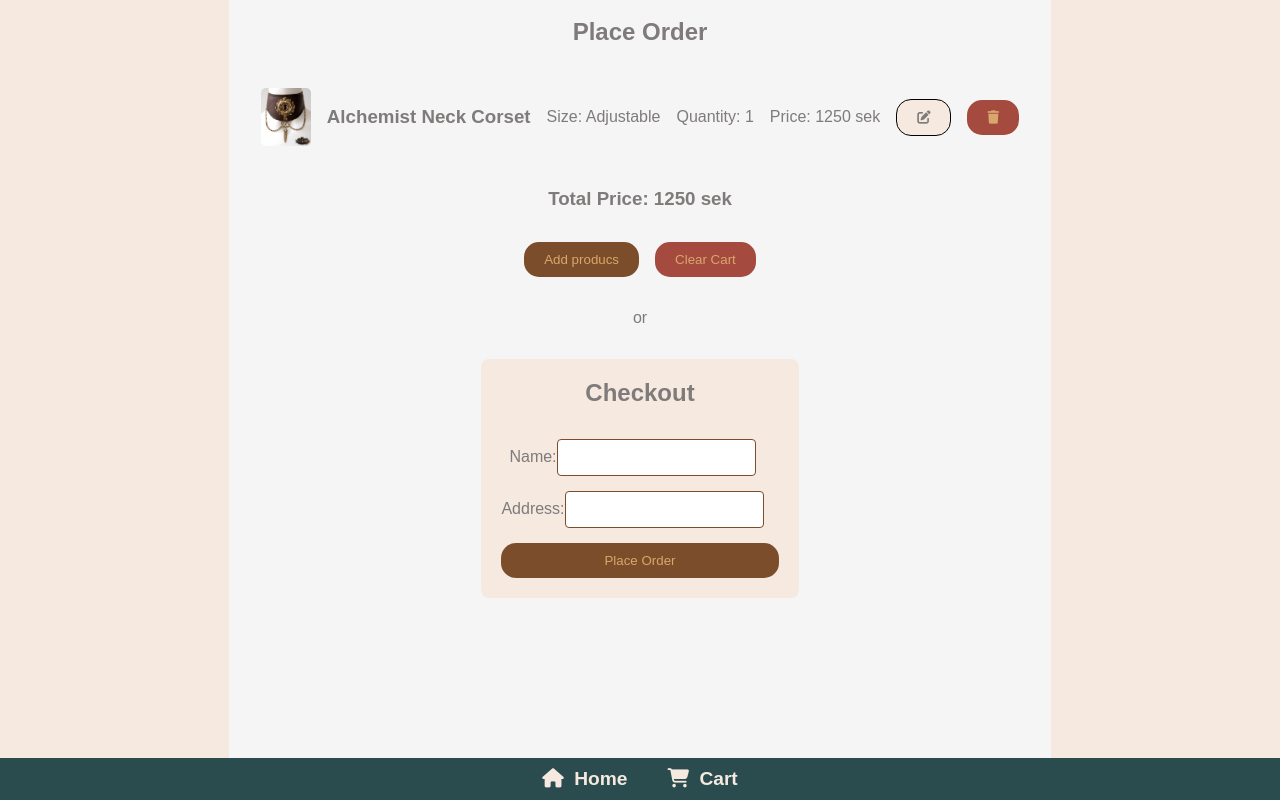
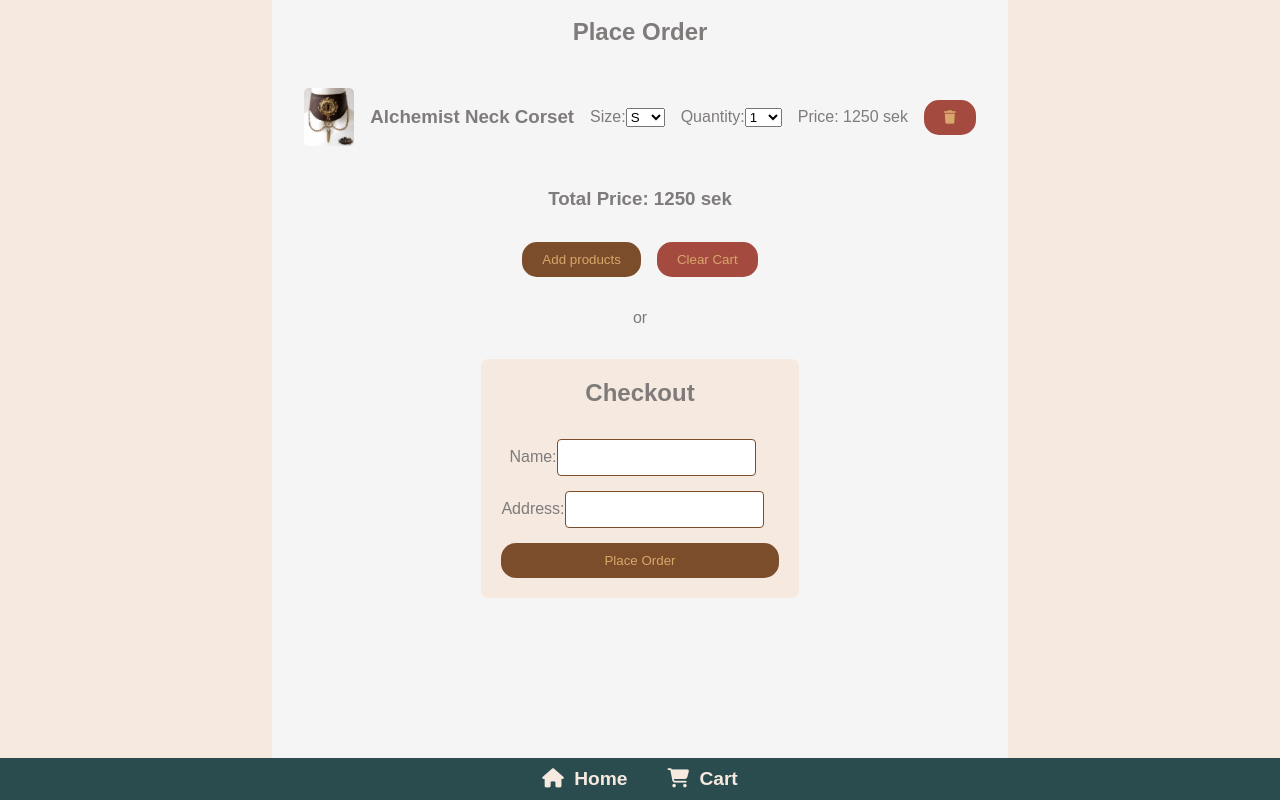
Before and after one commit to annagabain/my-steampunk-shop, a React (Vite) app: page /my-steampunk-shop/product/1 in a window 1280 px wide. Both pictures are taken after a click on the button "Add to Cart". Shown: the part 14-814 px from the top of the page. Built offline with nearby package versions, Linux system fonts and the light colour scheme; a web font is replaced by a local one.

Commit message:
Add quantitiy edit option and update product sizes

```diff
--- a/public/data/products.json
+++ b/public/data/products.json
@@ -5,7 +5,8 @@
     "description": "This choker made of high quality Italian leather is very stylish and comfort for fit even for every day wearing. Handmade custom collar with chain Leash we will make by your measurements for perfect fit. Collection ''Aphrodite''.",
     "price": 1250,
     "image": "/my-steampunk-shop/images/alchemist-neck-corset.jpg",
-    "sizes": "Adjustable"
+    "size": "M",
+    "availableSizes": ["S", "M", "L", "XL"]
   },
   {
     "id": 2,
@@ -13,7 +14,8 @@
     "description": "A stylish steampunk hat.",
     "price": 850,
     "image": "/my-steampunk-shop/images/steampunk-hat.jpg",
-    "size": "Medium"
+    "size": "M",
+    "availableSizes": ["S", "M", "L", "XL"]
   },
   {
     "id": 3,
@@ -21,7 +23,8 @@
     "description": "A stylish multi-purpose necklace.",
     "price": 450,
     "image": "/my-steampunk-shop/images/steampunk-necklace-brooch.jpg",
-    "size": "One Size"
+    "size": "OS",
+    "availableSizes": ["OS"]
   },
   {
     "id": 4,
@@ -29,7 +32,8 @@
     "description": "Vintage goggles for steampunk enthusiasts.",
     "price": 2500,
     "image": "/my-steampunk-shop/images/steampunk-leather-bag.jpg",
-    "size": "Large"
+    "size": "L",
+    "availableSizes": ["M", "L", "XL"]
   },
   {
     "id": 5,
@@ -37,6 +41,7 @@
     "description": "Vintage goggles for steampunk enthusiasts.",
     "price": 500,
     "image": "/my-steampunk-shop/images/steampunk-goggles.jpg",
-    "size": "Standard"
+    "size": "Standard",
+    "availableSizes": ["S", "M", "L", "Standard"]
   }
 ]
--- a/src/components/Cart.tsx
+++ b/src/components/Cart.tsx
@@ -5,9 +5,8 @@ import './Cart.css';
 import NavBar from './NavBar';
 import Checkout from './Checkout';
 
-
 const Cart = () => {
-    const { cart, removeFromCart, clearCart } = useCart();
+    const { cart, removeFromCart, clearCart, updateItem } = useCart(); // Import updateItem here
 
     const totalItems = cart.reduce((acc, item) => acc + item.quantity, 0);
     const totalPrice = cart.reduce((acc, item) => acc + item.product.price * item.quantity, 0);
@@ -16,15 +15,22 @@ const Cart = () => {
         return (
             <>
                 <div className="cart">
-                    <h1>Your cart is empty.</h1>;
-                    <Link to="/"><button>Add producs</button></Link>
+                    <h1>Your cart is empty.</h1>
+                    <Link to="/"><button>Add products</button></Link>
                 </div>
-
                 <NavBar />
             </>
         );
     }
 
+    const handleSizeChange = (productId: number, newSize: string) => {
+        updateItem(productId, { size: newSize });
+        console.log("Updated size for productId", productId, "to", newSize);
+    };
+
+    const handleQuantityChange = (productId: number, newQuantity: number) => {
+        updateItem(productId, { quantity: newQuantity }); // Update quantity in the context
+    };
 
     return (
         <div>
@@ -35,12 +41,32 @@ const Cart = () => {
                         <li key={product.id}>
                             <img src={product.image} alt={product.name} />
                             <h3>{product.name}</h3>
-                            <p>Size: {product.size} </p>
-                            <p>Quantity: {quantity}</p>
-
+                            <p>
+                                Size:
+                                <select
+                                    value={product.size}
+                                    onChange={(e) => handleSizeChange(product.id, e.target.value)}
+                                >
+                                    {product.availableSizes.map(size => (
+                                        <option key={size} value={size}>{size}</option>
+                                    ))}
+                                </select>
+                            </p>
+                            <p>
+                                Quantity:
+                                <select
+                                    value={quantity}
+                                    onChange={(e) => handleQuantityChange(product.id, parseInt(e.target.value))}
+                                >
+                                    {[...Array(10).keys()].map(num => (
+                                        <option key={num + 1} value={num + 1}>{num + 1}</option>
+                                    ))}
+                                </select>
+                            </p>
                             <p>Price: {product.price} sek</p>
-                            <button className='button-white' ><i className="fa-solid fa-pen-to-square"></i></button>
-                            <button className='button-red' onClick={() => removeFromCart(product.id)}><i className="fa-solid fa-trash"></i></button>
+                            <button className='button-red' onClick={() => removeFromCart(product.id)}>
+                                <i className="fa-solid fa-trash"></i>
+                            </button>
                         </li>
                     ))}
                 </ul>
@@ -48,21 +74,12 @@ const Cart = () => {
                 <h3>Total Price: {totalPrice} sek</h3>
 
                 <section className='proceed-to-payment-area'>
-                <Link to="/"><button>Add producs</button></Link>
-
+                    <Link to="/"><button>Add products</button></Link>
                     <button className='button-red' onClick={clearCart}>Clear Cart</button>
-
-                    {/* <button className='button-white'>Update Address</button> */}
-
-                    {/* <Link to="/checkout"><button>Pay now</button></Link> */}
-
-                    {/* <Link to="/checkout"><button>Check out</button></Link> */}
-
                 </section>
                 <p>or</p>
                 <Checkout />
             </div>
-
             <NavBar />
         </div>
     );
--- a/src/components/ProductDetails.tsx
+++ b/src/components/ProductDetails.tsx
@@ -12,8 +12,10 @@ const ProductDetails = () => {
   const { addToCart } = useCart();
   const navigate = useNavigate();
 
-  const sizes = ["Adjustable", "Medium", "One Size", "Large", "Standard"]; // Define sizes
-  const [selectedSize, setSelectedSize] = useState(sizes[0]); // Default size
+  // const sizes = ["Adjustable", "Medium", "One Size", "Large", "Standard"];
+  // const [selectedSize, setSelectedSize] = useState(sizes[0]);
+
+  const [selectedSize, setSelectedSize] = useState<string>("");
 
   useEffect(() => {
     // Add the 'product-details-body' class to the body element
@@ -61,12 +63,14 @@ const ProductDetails = () => {
 
         {/* Size Selection Dropdown */}
         <div>
-        <label htmlFor="size-select">Select Size: </label>
-        <select id="size-select" value={selectedSize} onChange={handleSizeChange}>
-          {sizes.map((size, index) => (
-            <option key={index} value={size}>{size}</option>
-          ))}
-        </select>
+          <label htmlFor="size-select">Select Size: </label>
+          <select id="size-select" value={selectedSize} onChange={handleSizeChange}>
+            {/* {sizes.map((size, index) => ( */}
+
+            {product.availableSizes.map((size, index) => (
+              <option key={index} value={size}>{size}</option>
+            ))}
+          </select>
         </div>
 
 
--- a/src/context/CartContext.tsx
+++ b/src/context/CartContext.tsx
@@ -6,11 +6,17 @@ interface CartItem {
   quantity: number;
 }
 
+interface UpdateItemFields {
+  quantity?: number; // Optional
+  size?: string; // Optional
+}
+
 interface CartContextType {
   cart: CartItem[];
   addToCart: (product: Product) => void;
   removeFromCart: (id: number) => void;
   clearCart: () => void;
+  updateItem: (productId: number, updatedFields: UpdateItemFields) => void; // Ensure this is declared
 }
 
 const CartContext = createContext<CartContextType | undefined>(undefined);
@@ -30,14 +36,29 @@ export const CartProvider = ({ children }: { children: React.ReactNode }) => {
     });
   };
 
+  const updateItem = (productId: number, updatedFields: { size?: string; quantity?: number }) => {
+    setCart(prevCart => {
+        const newCart = prevCart.map(item =>
+            item.product.id === productId
+                ? { ...item, ...updatedFields }
+                : item
+        );
+        console.log(newCart); // Check the new cart state here
+        return newCart;
+    });
+};
+
+
+
   const removeFromCart = (id: number) => {
     setCart((prevCart) => prevCart.filter((item) => item.product.id !== id));
   };
 
   const clearCart = () => setCart([]);
 
+  // Ensure updateItem is included in the value provided to the context
   return (
-    <CartContext.Provider value={{ cart, addToCart, removeFromCart, clearCart }}>
+    <CartContext.Provider value={{ cart, addToCart, removeFromCart, clearCart, updateItem }}>
       {children}
     </CartContext.Provider>
   );
--- a/src/types/Product.ts
+++ b/src/types/Product.ts
@@ -4,5 +4,6 @@ export interface Product {
   description: string;
   price: number;
   image: string;
-  size:string;
+  size?:string;
+  availableSizes: string[];
 }
```
